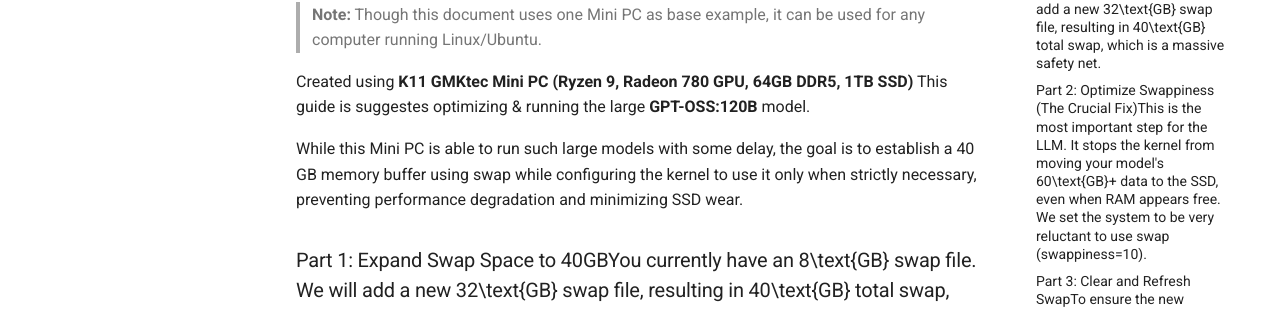
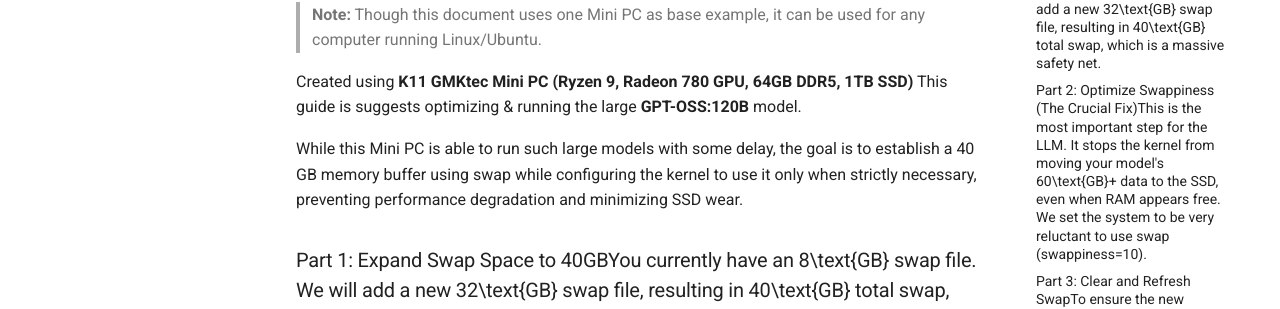
Before and after one commit to tejomayee-tech/toronto_ai_learning_group, an MkDocs documentation site: the page built from docs/ai-tools-hands-on/AccessWorldOfFreeLLMs-guff/Lunix-Swap-File-management.md, in a window 1280 px wide and 900 px high. Shown: the part 277-586 px from the top of the window. Built offline with MkDocs 1.6.1 and Material for MkDocs 9.7.7, drawn with Linux system fonts in a browser that asks for light colours.

Commit message:
fix typos

```diff
--- a/docs/ai-tools-hands-on/AccessWorldOfFreeLLMs-guff/Lunix-Swap-File-management.md
+++ b/docs/ai-tools-hands-on/AccessWorldOfFreeLLMs-guff/Lunix-Swap-File-management.md
@@ -2,7 +2,7 @@
 
 > **Note:** Though this document uses one Mini PC as base example, it can be used for any computer running Linux/Ubuntu.
 
-Created using **K11 GMKtec Mini PC (Ryzen 9, Radeon 780 GPU, 64GB DDR5, 1TB SSD)** This guide is suggestes optimizing & running the large **GPT-OSS:120B** model.
+Created using **K11 GMKtec Mini PC (Ryzen 9, Radeon 780 GPU, 64GB DDR5, 1TB SSD)** This guide is suggests optimizing & running the large **GPT-OSS:120B** model.
 
 While this Mini PC is able to run such large models with some delay, the goal is to establish a 40 GB memory buffer using swap while configuring the kernel to use it only when strictly necessary, preventing performance degradation and minimizing SSD wear.
 
```
Also changed, not shown: docs/ai-tools-hands-on/llama-cpp/setup-guide-ubuntu-linux.md (+1 -1 lines), docs/ai-tools-hands-on/AccessWorldOfFreeLLMs-guff/VSCode-continue-plugin-Local-llms-ollama+LMStudio.md (renamed from docs/ai-tools-hands-on/AccessWorldOfFreeLLMs-guff/VSCode-continue-pluggin-Local-llms-ollama+LMStudio.md).
